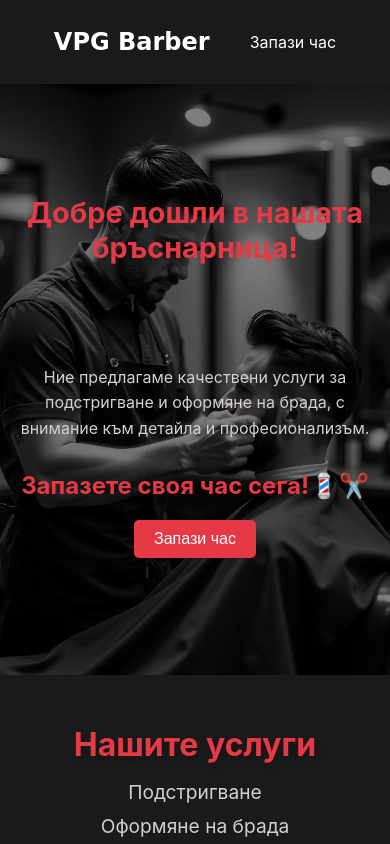
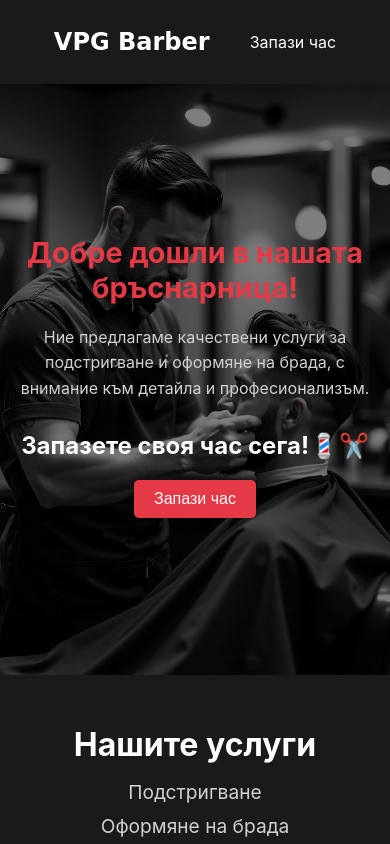
Before and after one commit to Dimitar32/vpg-barbershop, a React (Create React App) app: page / in a window 390 px wide. Shown: the top 844 px of the page. Built offline with nearby package versions, Linux system fonts and the light colour scheme.

Commit message:
remove unused index in home.css

```diff
--- a/src/pages/Home/Home.css
+++ b/src/pages/Home/Home.css
@@ -1,7 +1,6 @@
 /* Main container styling */
 .home {
   text-align: center;
-  /* padding-top: 40px; */
   padding-bottom: 40px;
   color: #fff;
   background-color: #1a1a1a;
@@ -12,7 +11,6 @@
   font-size: 2.5rem;
   color: #e63946;
   margin-bottom: 20px;
-  padding-bottom: 80px;
 }
 
 /* Text color and spacing for better readability */
@@ -29,7 +27,6 @@
 
 /* CTA title color */
 .cta h2 {
-  /* padding-top: 30px; */
   color: #fff;
 }
 
@@ -50,19 +47,17 @@
   background-color: #ff4d4d;
 }
 
-/* Section styling for services and about us */
-.services, .about {
+/* Section styling for services */
+.services {
   margin-top: 50px;
 }
 
-/* Headings in services and about us sections */
-.services h2, .about h2 {
+.services h2 {
   color: #fff;
   font-size: 2rem;
   margin-bottom: 15px;
 }
 
-/* Styling for services list items */
 .services ul {
   list-style-type: none;
   padding: 0;
@@ -86,7 +81,6 @@
   margin-bottom: 20px;
 }
 
-/* Flexbox styling for the barber list */
 .barber-list {
   display: flex;
   justify-content: center;
@@ -94,7 +88,6 @@
   flex-wrap: wrap;
 }
 
-/* Individual barber card styling */
 .barber {
   background-color: #333;
   padding: 20px;
@@ -105,13 +98,11 @@
   transition: transform 0.5s, box-shadow 0.5s;
 }
 
-/* Hover effect for barber cards */
 .barber:hover {
   transform: rotate(1deg) scale(1.05);
   box-shadow: 0 8px 15px rgba(0, 0, 0, 0.2);
 }
 
-/* Styling for barber photos */
 .barber-photo {
   width: 100%;
   border-radius: 40%;
@@ -132,8 +123,8 @@
 
 /* Background image container with overlay */
 .homewatermarkphoto {
-  background-image: url('./barberPhoto.jpeg'); /* Background image */
-  background-size: cover; /* Cover entire container */
+  background-image: url('./barberPhoto.jpeg');
+  background-size: cover;
   background-position: center;
   background-repeat: no-repeat;
   height: 90vh;
@@ -146,7 +137,6 @@
   overflow: hidden;
 }
 
-/* Semi-transparent overlay over the background image */
 .homewatermarkphoto::after {
   content: '';
   position: absolute;
@@ -154,11 +144,10 @@
   left: 0;
   width: 100%;
   height: 100%;
-  background-color: rgba(0, 0, 0, 0.5); /* 50% black overlay */
+  background-color: rgba(0, 0, 0, 0.5);
   z-index: 1;
 }
 
-/* Ensures text appears above the overlay */
 .insidehomewatermarkphoto {
   position: relative;
   z-index: 2;
@@ -167,7 +156,6 @@
   padding: 20px;
 }
 
-/* Text styling inside overlay section */
 .insidehomewatermarkphoto h1 {
   font-size: 2.5rem;
   color: #e63946;
@@ -180,6 +168,7 @@
   line-height: 1.6;
 }
 
+/* Testimonials section */
 .testimonials {
   margin-top: 50px;
   text-align: center;
@@ -211,37 +200,34 @@
   transform: scale(1.05);
 }
 
-.storyCarousel img {
-  width: 60%; /* Make images smaller */
-  margin: 0 auto; /* Center images */
-  border-radius: 10px;
-  box-shadow: 0 4px 10px rgba(0, 0, 0, 0.15); /* Smaller box shadow */
+/* About section */
+.about {
+  margin-top: 50px;
 }
 
-.home h2{
-  color: #e63946;
-  text-shadow: 2px 4px 6px rgba(0, 0, 0, 0.2);
-  transition: transform 0.5s ease-in-out, text-shadow 0.5s ease-in-out;
+.about h2 {
+  color: #fff;
+  font-size: 2rem;
+  margin-bottom: 15px;
 }
 
-.homewatermarkphoto h2:hover {
-  transform: scale(1.1);
-  text-shadow: 4px 6px 8px rgba(0, 0, 0, 0.3);
+.about p {
+  font-size: 1.1rem;
+  color: #d1d1d1;
+  line-height: 1.6;
 }
-
-
 
 /* Responsive adjustments for smaller screens */
 @media (max-width: 600px) {
   .homewatermarkphoto {
-    height: 70vh; /* Reduce height on mobile */
+    height: 70vh;
   }
 
   .insidehomewatermarkphoto h1 {
-    font-size: 1.8rem; /* Smaller title on mobile */
+    font-size: 1.8rem;
   }
 
   .insidehomewatermarkphoto p {
-    font-size: 1rem; /* Smaller text on mobile */
+    font-size: 1rem;
   }
 }
```
